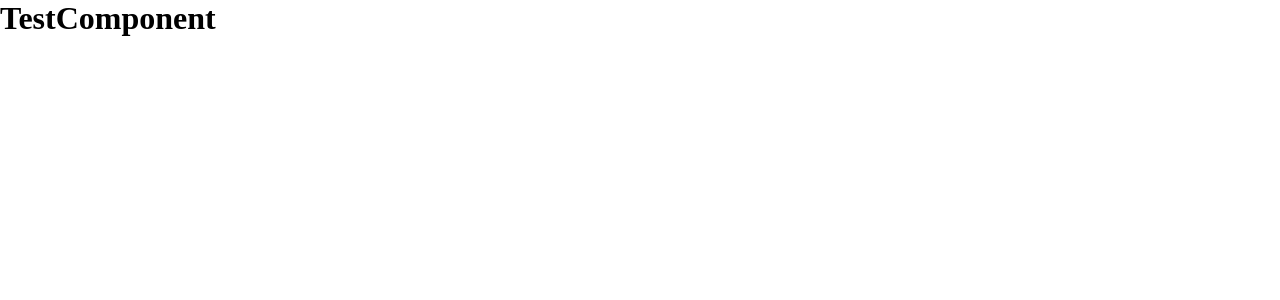
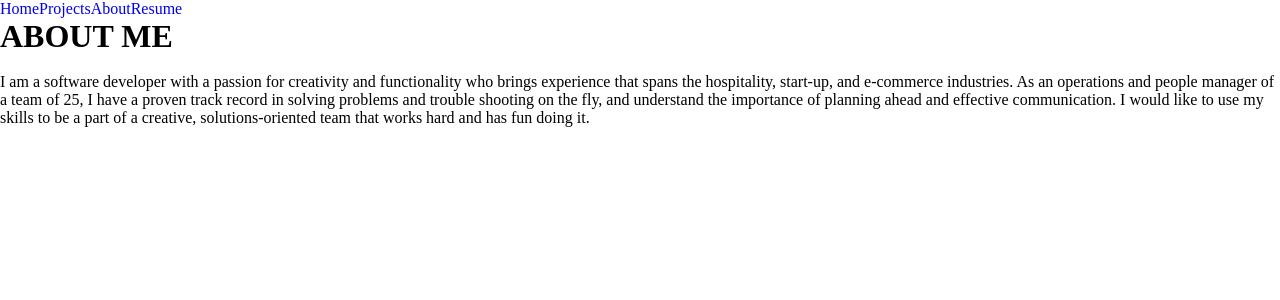
Before and after one commit to wolfy1313/Jeremy-Harrell-Portfolio, a React (Create React App) app: page /about in a window 1280 px wide. Shown: the top 300 px of the page. Built offline with nearby package versions, Linux system fonts and the light colour scheme.

Commit message:
worked on NavBar and About

```diff
--- a/package.json
+++ b/package.json
@@ -6,8 +6,11 @@
     "@testing-library/jest-dom": "^5.16.5",
     "@testing-library/react": "^13.4.0",
     "@testing-library/user-event": "^13.5.0",
+    "bootstrap": "^5.2.3",
     "react": "^18.2.0",
+    "react-bootstrap": "^2.6.0",
     "react-dom": "^18.2.0",
+    "react-router-dom": "^6.4.4",
     "react-scripts": "5.0.1"
   },
   "scripts": {
--- a/src/App.js
+++ b/src/App.js
@@ -1,11 +1,23 @@
 import './index.css'
-
-import Test from './components/TestComponent'
+import { Route, Routes } from 'react-router-dom'
+import About from './components/About'
+import NavBar from './components/NavBar'
+import PortfolioHome from './components/PortfolioHome'
+import Projects from './components/Projects'
+import Resume from './components/Resume'
 
 function App() {
   return (
-    <div>
-      <Test />
+    <div className='App'>
+        <NavBar />
+      <main onLoad={window.scroll(0,0)} className='body'>
+        <Routes>
+          <Route path='/' element={ <PortfolioHome /> } />
+          <Route path='/projects' element={ <Projects /> } />
+          <Route path='/resume' element={ <Resume /> } />
+          <Route path='/about' element={ <About /> } />
+        </Routes>
+      </main>
     </div>
   )
 }
--- /dev/null
+++ b/src/components/About.jsx
@@ -0,0 +1,25 @@
+import React from 'react'
+import NavBar from './NavBar'
+
+const About = () => {
+  return (
+    <div className='app'>
+        <div className='aboutMeMain'>
+          <h1 className='pageName'>ABOUT ME</h1>
+          <div className='aboutMeContainer'>
+            <section className='aboutColumn aboutColumnA'>
+              <img className='profilePic' src=''/>
+            </section>
+            <section className='aboutColumn'>
+              <p id='aboutMeText'>
+              I am a software developer with a passion for creativity and functionality who brings experience that spans the hospitality, start-up, and e-commerce industries. As an operations and people manager of a team of 25, I have a proven track record in solving problems and trouble shooting on the fly, and understand the importance of planning ahead and effective communication. I would like to use my skills to be a part of a creative, solutions-oriented team that works hard and has fun doing it.
+              </p>
+            </section>
+          </div>
+
+      </div>
+    </div>
+  )
+}
+
+export default About
--- /dev/null
+++ b/src/components/NavBar.jsx
@@ -0,0 +1,26 @@
+import React from 'react'
+import { Link } from 'react-router-dom'
+import { Navbar, Container } from 'react-bootstrap'
+
+const NavBar = () => {
+  return (
+    <div>
+      <div>
+        <Link to='/' className='headerLink'>
+          Home
+        </Link>
+        <Link to='/projects' className='headerLink'>
+          Projects
+        </Link>
+        <Link to='/about' className='headerLink'>
+          About
+        </Link>
+        <Link to='/resume' className='headerLink'>
+          Resume
+        </Link>
+      </div>
+    </div>
+  )
+}
+
+export default NavBar
--- /dev/null
+++ b/src/components/PortfolioHome.jsx
@@ -0,0 +1,12 @@
+import React from 'react'
+
+const PortfolioHome = () => {
+  return (
+    <div className='portfolioHome'>
+      <h1 className='myName'>Jeremy Harrell</h1>
+      <h2 className='myTitle'>Junior Software Engineer</h2>
+    </div>
+  )
+}
+
+export default PortfolioHome
--- /dev/null
+++ b/src/components/Projects.jsx
@@ -0,0 +1,9 @@
+import React from 'react'
+
+const Projects = () => {
+  return (
+    <div>Projects</div>
+  )
+}
+
+export default Projects
--- /dev/null
+++ b/src/components/Resume.jsx
@@ -0,0 +1,9 @@
+import React from 'react'
+
+const Resume = () => {
+  return (
+    <div>Resume</div>
+  )
+}
+
+export default Resume
--- a/src/components/TestComponent.jsx
+++ /dev/null
@@ -1,11 +0,0 @@
-import React from 'react'
-
-const TestComponent = () => {
-  return (
-    <>
-      <h1>TestComponent</h1>
-    </>
-  )
-}
-
-export default TestComponent
--- a/src/index.js
+++ b/src/index.js
@@ -1,11 +1,14 @@
 import React from 'react'
 import ReactDOM from 'react-dom/client'
+import { BrowserRouter } from 'react-router-dom'
 import './index.css'
 import App from './App'
 
 const root = ReactDOM.createRoot(document.getElementById('root'))
 root.render(
   <React.StrictMode>
-    <App />
+    <BrowserRouter>
+      <App />
+    </BrowserRouter>
   </React.StrictMode>
 )
```
Also changed, not shown: 1 other file (tests, documents, lock files or other folders).
